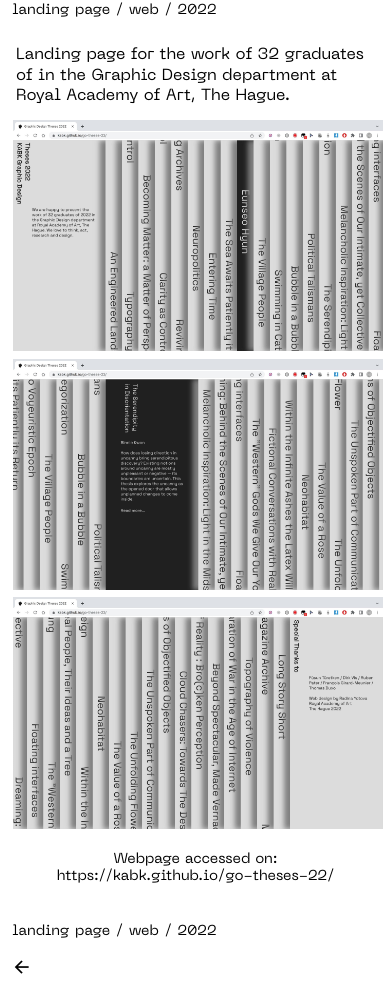
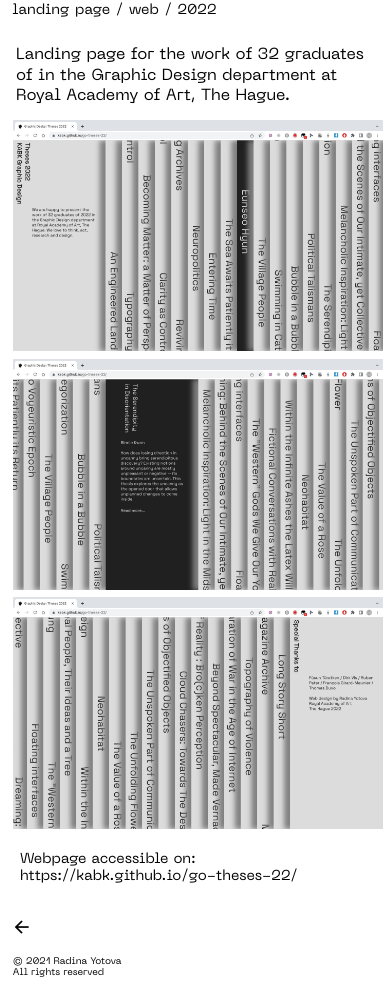
Before and after one commit to GradinaYotova/RY-Portfolio-2022, a plain HTML site: page pages/theses.html in a window 390 px wide. Shown: the part 80-1072 px from the top of the page. Drawn offline with Linux system fonts and the light colour scheme.

Commit message:
push-new-changes-on-pages

```diff
--- a/pages/stylePage.css
+++ b/pages/stylePage.css
@@ -109,7 +109,7 @@ iframe{
 
 .labels{font-size:0.9em;}
 
-#labels-img{font-size:0.9em;width:90vw;}
+#labels-img{font-size:0.9em;width:90vw;text-align:left;}
 
 .copyrights{font-size:0.6em;}
 }
--- a/pages/theses.html
+++ b/pages/theses.html
@@ -2,7 +2,7 @@
 <html lang="en" >
 <head>
   <meta charset="UTF-8">
-  <meta name="viewport" content="width=device-width, initial-scale=1.0">
+  <meta content="width=device-width, minimum-scale=0.9" name="viewport"/>
   <link rel="icon" href="content/img/WW.png">
   <title>KABK Graphic Design Theses</title>
   <link rel="stylesheet" href="./stylePage.css">
@@ -33,14 +33,8 @@
       <img src="content/img/theses/3.jpg">
       <img src="content/img/theses/4.jpg">
       <div id="labels-img">
-       Webpage accessed on: <a href="https://kabk.github.io/go-theses-22/">
+       Webpage accessible on:<br><a href="https://kabk.github.io/go-theses-22/">
        https://kabk.github.io/go-theses-22/</a>
-      </div>
-    </div>
-
-    <div class="labels">
-      <div class="labels-text">
-        landing page / web / 2022
       </div>
     </div>
 
```
Also changed, not shown: pages/long.html (+3 -9 lines), pages/nowyouseeme.html (+1 -1 lines).
